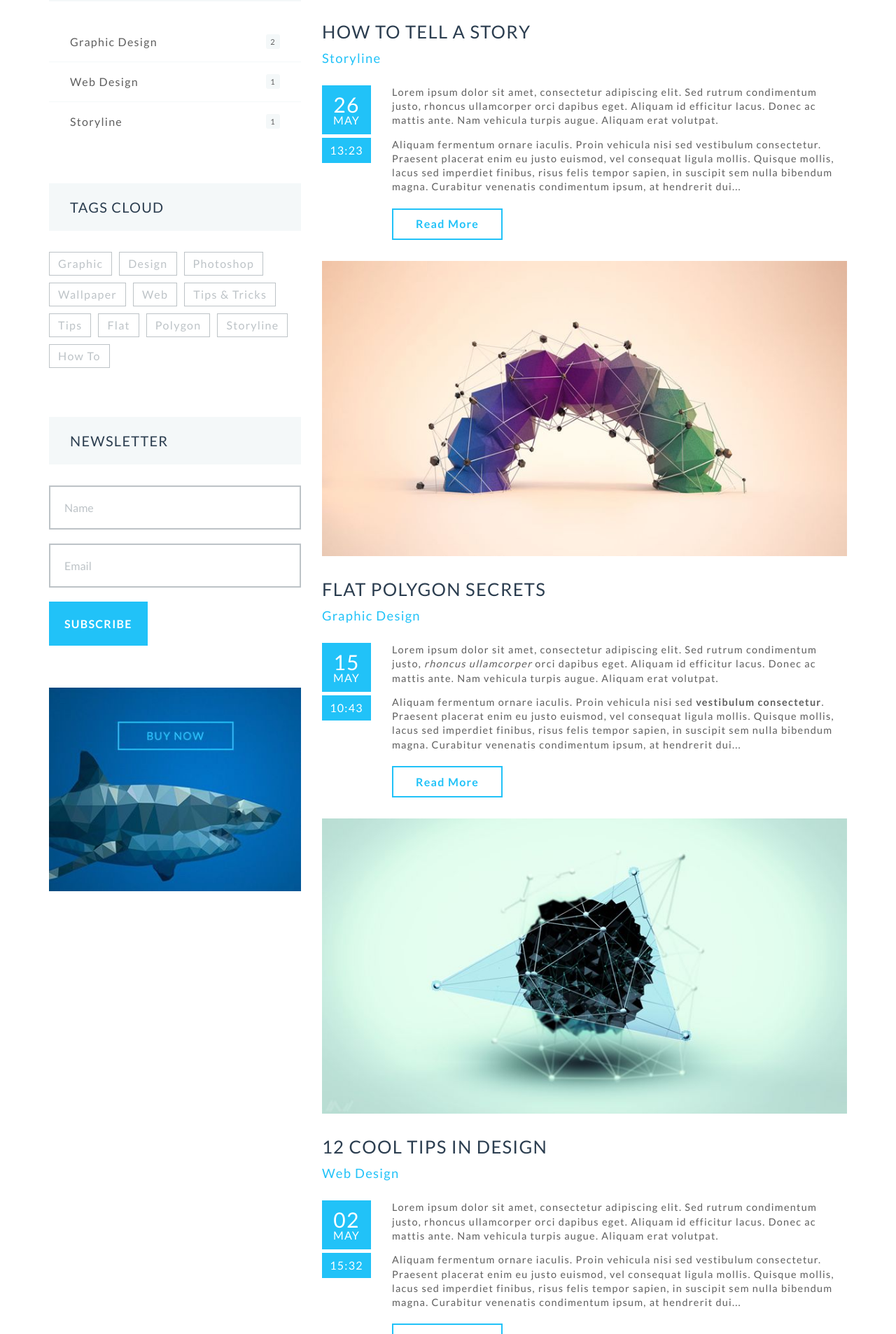
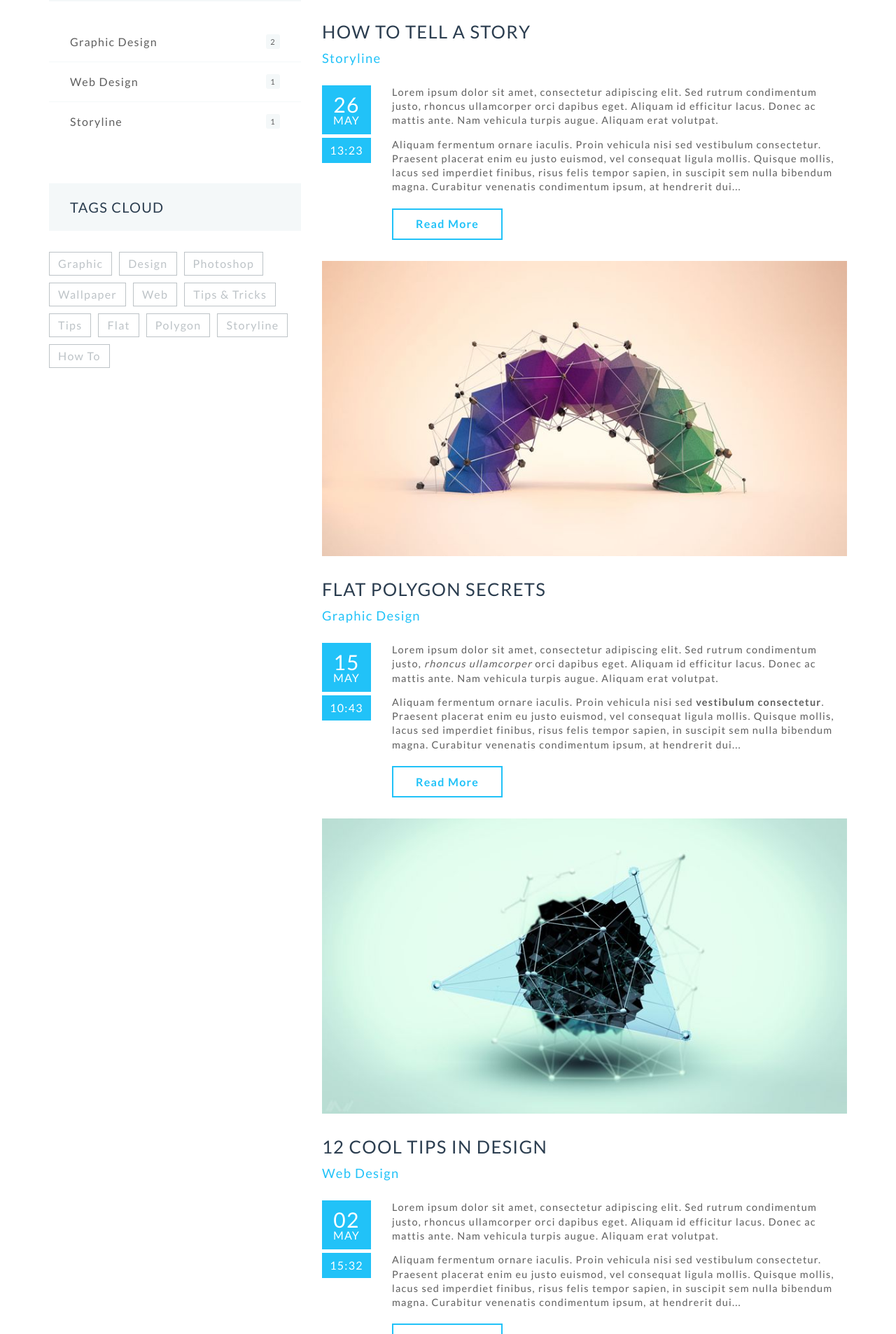
Before and after one commit to vdbcyril/cyrilvandenberghe, a Jekyll site: the page built from blog.html, in a window 1280 px wide. Shown: the part 1054-2961 px from the top of the page at 70% size. Built offline with Jekyll 4.4.1, drawn with Linux system fonts in a browser that asks for light colours; nearby versions of some CDN libraries.

Commit message:
refactor: delete ads and newsletter widgets

```diff
--- a/_config.yml
+++ b/_config.yml
@@ -76,10 +76,6 @@ header-secondary-button:
 #
 email: cyril.vandenberghe.pro@gmail.com
 
-# Offer Banner Link
-# Default link is a link to all Sera OnePage products
-banner-link: https://themeforest.net/collections/6069390-sera
-
 ####################################
 ######  Global Social Links   ######
 ####################################
@@ -98,12 +94,6 @@ about-widget:
   author-name: John Doe
   author-tagline: Blog Author
   author-info: Cum sociis que penatibus et magnis dis parturient montes lorem, nascetur ridiculus mus. Donec quam felis, ultricies.
-
-# Enter your Mailchimp User ID and Campaign ID
-# @TODO: Add in a link for where to find these
-mailchimp:
-  user-id: REPLACEME
-  list-id: REPLACEME
 
 ####
 #
--- a/_includes/sidebar.html
+++ b/_includes/sidebar.html
@@ -1,14 +1,5 @@
 <!-- Site Sidebar -->
 <aside class="site-sidebar">
-
-  {% include widgets/about-widget.html %}
-
-  {% include widgets/categories-widget.html %}
-
-  {% include widgets/tags-cloud-widget.html %}
-
-  {% include widgets/newsletter-widget.html %}
-
-  {% include widgets/ads-widget.html %}
-
+  {% include widgets/about-widget.html %} {% include
+  widgets/categories-widget.html %} {% include widgets/tags-cloud-widget.html %}
 </aside>
--- a/_includes/widgets/ads-widget.html
+++ /dev/null
@@ -1,11 +0,0 @@
-<!-- Ads Widget -->
-<div class="widget newsletter-widget">
-
-  <!-- Widget Content -->
-  <div class="widget-content">
-
-    <a href="{{ site.banner-link }}" target="_blank"><img src="{{ site.baseurl }}/images/advertize.jpg" alt="Banner"></a>
-
-  </div>
-
-</div>
--- a/_includes/widgets/newsletter-widget.html
+++ /dev/null
@@ -1,32 +0,0 @@
-<!-- Newsletter Widget -->
-<div class="widget newsletter-widget">
-
-  <!-- Widget Header -->
-  <header class="widget-header">
-    <h4 class="widget-title">Newsletter</h4>
-  </header>
-
-  <!-- Widget Content -->
-  <div class="widget-content">
-
-    <!-- MailChimp Email Form -->
-    <form class="newsletter-email-signup" action="http://twitter.us2.list-manage.com/subscribe/post?u={{ site.mailchimp.user-id }}&amp;id={{ site.mailchimp.list-id }}" method="post" novalidate>
-      <div class="field-group">
-        <label class="hide" for="name">Name</label>
-        <input type="text" value="" name="name" placeholder="Name">
-      </div>
-    	<div class="field-group">
-    		<label class="hide" for="email">Email</label>
-    		<input type="email" value="" name="email" placeholder="Email">
-    	</div>
-
-  	  <!-- bot signup protection - real people won't fill this in -->
-      <input type="text" class="hide" name="b_{{ site.mailchimp.user-id }}_{{ site.mailchimp.list-id }}" tabindex="-1" value="">
-
-      <input type="submit" value="Subscribe" name="subscribe" class="button button-focus button-subscribe">
-
-    </form>
-
-  </div>
-
-</div>
--- a/css/style.css
+++ b/css/style.css
@@ -3028,42 +3028,6 @@ aside.site-sidebar
   border-bottom: 0;
 }
 
-aside.site-sidebar
-  .newsletter-widget
-  .widget-content
-  form.newsletter-email-signup
-  .field-group {
-  margin-bottom: 20px;
-}
-
-aside.site-sidebar
-  .newsletter-widget
-  .widget-content
-  form.newsletter-email-signup
-  .field-group
-  input {
-  border-width: 2px;
-  padding: 20px;
-}
-
-aside.site-sidebar
-  .newsletter-widget
-  .widget-content
-  form.newsletter-email-signup
-  .button-subscribe {
-  padding: 20px;
-  text-transform: uppercase;
-  letter-spacing: 0.08rem;
-}
-
-aside.site-sidebar
-  .newsletter-widget
-  .widget-content
-  form.newsletter-email-signup
-  p {
-  margin-top: 10px;
-}
-
 /**
  *
  *  Offer Style
```
Also changed, not shown: _scss/layout/_sidebar.scss (+0 -26 lines), images/advertize.jpg (deleted).
